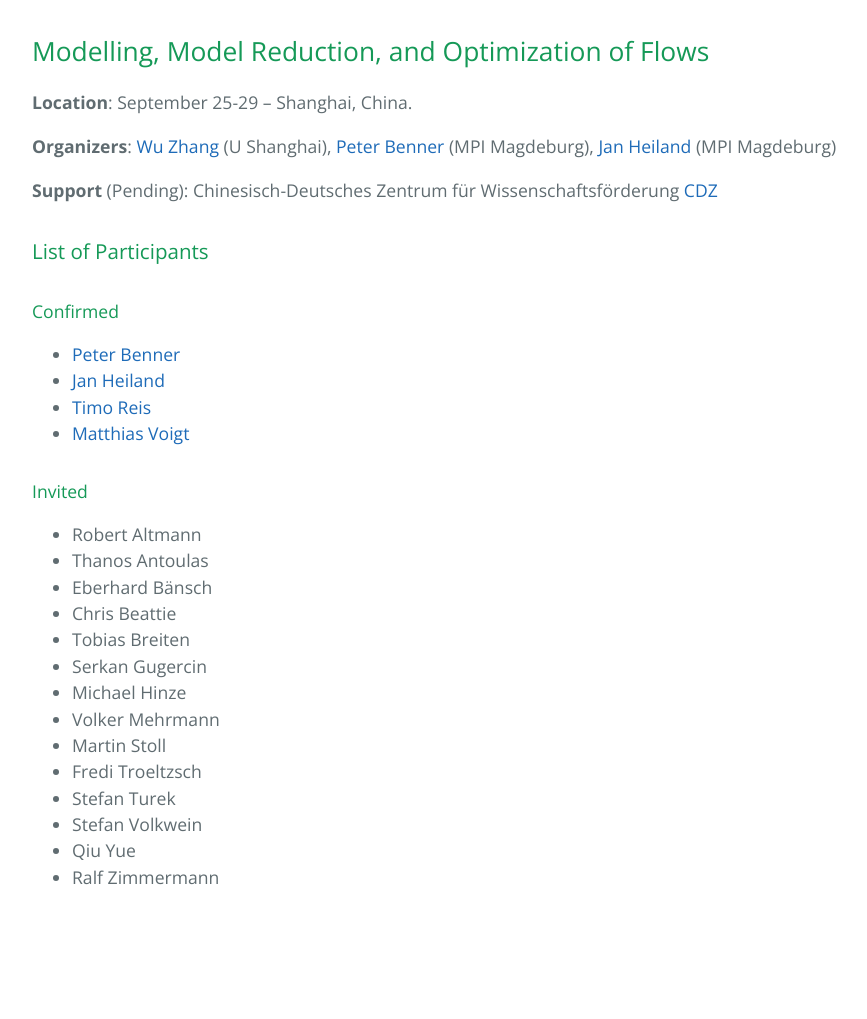
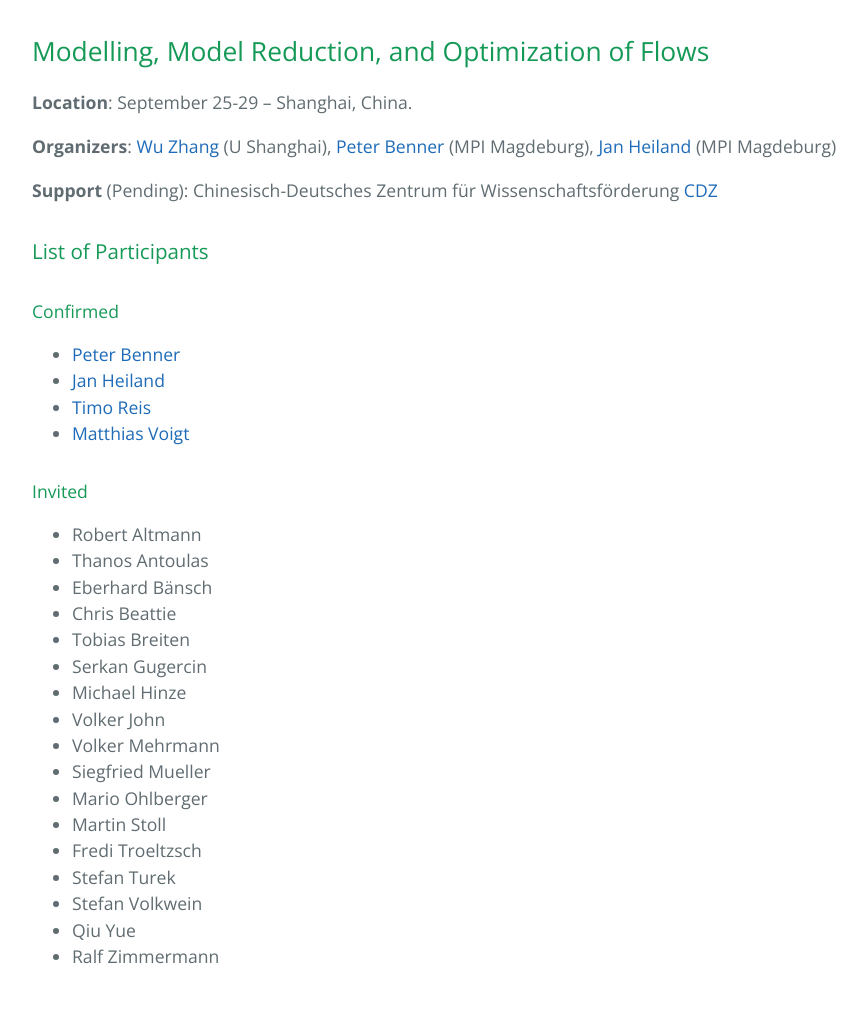
Before and after one commit to highlando/16-cdz-workshop, a Jekyll site: the page built from index.md, in a window 1280 px wide. Shown: the whole page, without its empty margins (192-1059 px from the left). Built offline with Jekyll 4.4.1, drawn with Linux system fonts in a browser that asks for light colours; before the commit the page ends 940 px from its top, so only the background shows below that.

Commit message:
new invitees

```diff
--- a/index.md
+++ b/index.md
@@ -27,7 +27,10 @@ Modelling, Model Reduction, and Optimization of Flows
  * Tobias Breiten
  * Serkan Gugercin
  * Michael Hinze
+ * Volker John
  * Volker Mehrmann
+ * Siegfried Mueller
+ * Mario Ohlberger
  * Martin Stoll
  * Fredi Troeltzsch
  * Stefan Turek
```
